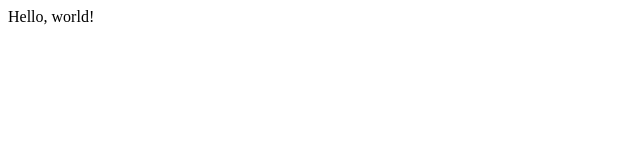
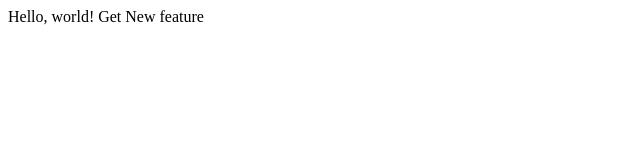
Before and after one commit to kojeruk/Lection-1, a plain HTML site: page Index.html in a window 1280 px wide. Shown: the whole page, without its empty margins (0-640 px from the left). Drawn offline with Linux system fonts and the light colour scheme.

Commit message:
Added another line

```diff
--- a/Index.html
+++ b/Index.html
@@ -6,5 +6,6 @@
     </head>
     <body>
         Hello, world!
+        Get New feature
     </body>
 </html>
```
